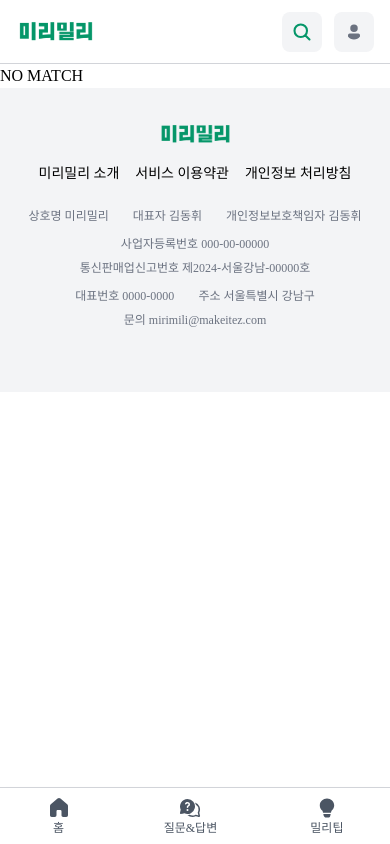
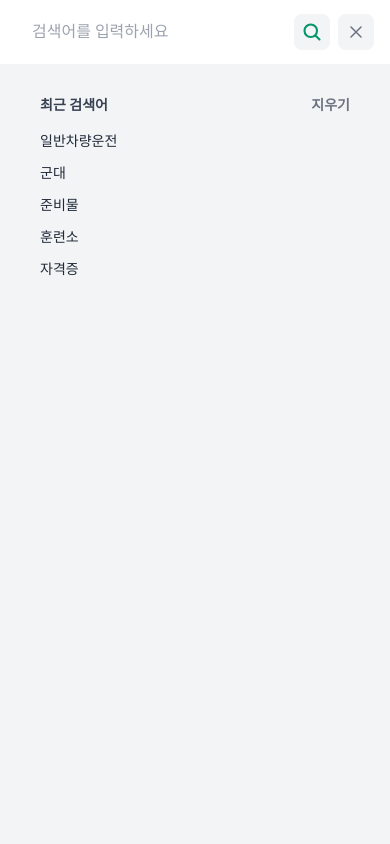
Before and after one commit to jaeminahn/mirimili-frontend, a React (Create React App) app: page /search-input in a window 390 px wide. Built offline with nearby package versions, Linux system fonts and the light colour scheme.

Commit message:
Search mobile

```diff
--- a/src/components/molecules/SearchBar.tsx
+++ b/src/components/molecules/SearchBar.tsx
@@ -4,15 +4,20 @@ import { useNavigate } from "react-router-dom";
 export default function SearchBar() {
   const [query, setQuery] = useState("");
   const navigate = useNavigate();
+  const isMobile = window.innerWidth < 768;
 
   const handleSearch = () => {
-    if (query.trim()) {
-      navigate(`/search?q=${encodeURIComponent(query)}`);
+    if (isMobile) {
+      navigate("/search-input");
+    } else {
+      if (query.trim()) {
+        navigate(`/search?q=${encodeURIComponent(query)}`);
+      }
     }
   };
 
   const handleKeyDown = (e: React.KeyboardEvent<HTMLInputElement>) => {
-    if (e.key === "Enter") {
+    if (!isMobile && e.key === "Enter") {
       handleSearch();
     }
   };
@@ -52,7 +57,6 @@ export default function SearchBar() {
           </button>
         </div>
       </div>
-
       <div className="flex md:hidden">
         <button
           onClick={handleSearch}
--- /dev/null
+++ b/src/components/routes/MobileSearchPage.tsx
@@ -0,0 +1,115 @@
+import React, { useState } from "react";
+import { useNavigate } from "react-router-dom";
+
+export default function MobileSearchPage() {
+  const [query, setQuery] = useState("");
+  const [recentKeywords, setRecentKeywords] = useState([
+    "일반차량운전",
+    "군대",
+    "준비물",
+    "훈련소",
+    "자격증",
+  ]);
+
+  const navigate = useNavigate();
+
+  const handleSearch = (keyword?: string) => {
+    const searchQuery = keyword ?? query;
+    if (searchQuery.trim()) {
+      navigate(`/search?q=${encodeURIComponent(searchQuery)}`);
+    }
+  };
+
+  const handleKeyDown = (e: React.KeyboardEvent<HTMLInputElement>) => {
+    if (e.key === "Enter") {
+      handleSearch();
+    }
+  };
+
+  const handleClearRecent = () => {
+    setRecentKeywords([]);
+  };
+
+  const handleClose = () => {
+    navigate(-1);
+  };
+
+  return (
+    <main className="flex flex-col w-full h-screen bg-white">
+      <div className="flex items-center px-4 py-3">
+        <input
+          type="text"
+          value={query}
+          onChange={(e) => setQuery(e.target.value)}
+          onKeyDown={handleKeyDown}
+          placeholder="검색어를 입력하세요"
+          className="flex-1 text-base text-gray-900 placeholder-gray-400 bg-transparent px-4 py-2 focus:outline-none"
+          style={{ WebkitTapHighlightColor: "transparent" }}
+        />
+        <button
+          onClick={() => handleSearch()}
+          className="mr-2 bg-gray-100 rounded-lg p-2"
+        >
+          <svg
+            xmlns="http://www.w3.org/2000/svg"
+            fill="none"
+            viewBox="0 0 24 24"
+            strokeWidth="2.5"
+            stroke="currentColor"
+            className="w-5 h-5 text-emerald-600"
+          >
+            <path
+              strokeLinecap="round"
+              strokeLinejoin="round"
+              d="m21 21-5.197-5.197m0 0A7.5 7.5 0 1 0 5.196 5.196a7.5 7.5 0 0 0 10.607 10.607Z"
+            />
+          </svg>
+        </button>
+        <button
+          onClick={handleClose}
+          className="bg-gray-100 rounded-lg p-2"
+        >
+          <svg
+            xmlns="http://www.w3.org/2000/svg"
+            fill="none"
+            viewBox="0 0 24 24"
+            strokeWidth="1.8"
+            stroke="currentColor"
+            className="w-5 h-5 text-gray-500"
+          >
+            <path
+              strokeLinecap="round"
+              strokeLinejoin="round"
+              d="M6 18 18 6M6 6l12 12"
+            />
+          </svg>
+        </button>
+      </div>
+
+      <div className="flex-1 bg-gray-100 overflow-auto p-6">
+        <div className="flex justify-between items-center px-4 py-2 text-sm font-semibold text-gray-700">
+            <span>최근 검색어</span>
+            <button onClick={handleClearRecent} className="text-sm text-gray-500">
+            지우기
+            </button>
+        </div>
+
+        <ul className="flex flex-col px-4 py-2 space-y-3 text-sm text-gray-800">
+          {recentKeywords.length > 0 ? (
+            recentKeywords.map((keyword, index) => (
+              <li
+                key={index}
+                className="truncate cursor-pointer"
+                onClick={() => handleSearch(keyword)}
+              >
+                {keyword}
+              </li>
+            ))
+          ) : (
+            <li className="text-gray-400">최근 검색어가 없습니다</li>
+          )}
+        </ul>
+      </div>
+    </main>
+  );
+}
--- a/src/components/routes/RouterSetup.tsx
+++ b/src/components/routes/RouterSetup.tsx
@@ -10,12 +10,15 @@ import QuestionPost from "./QuestionPost";
 import QuestionNew from "./QuestionNew";
 import Users from "./Users";
 import SearchResults from "./SearchResults";
+import MobileSearchPage from "./MobileSearchPage";
 import ProtectedRoute from "./ProtectedRoute";
 
 export default function RouterSetup() {
   return (
     <Routes>
       <Route index path="/" element={<Home />} />
+
+      {/* Layout이 필요한 페이지 그룹 */}
       <Route path="/" element={<Layout />}>
         <Route index path="/questions" element={<Questions />} />
         <Route
@@ -32,6 +35,9 @@ export default function RouterSetup() {
         <Route index path="/search" element={<SearchResults />} />
         <Route path="*" element={<NoMatch />} />
       </Route>
+
+      <Route path="/search-input" element={<MobileSearchPage />} />
+
       <Route path="/auth/login" element={<Login />} />
       <Route path="/auth/logout" element={<Logout />} />
       <Route path="/auth/signup" element={<SignUp />} />
```
